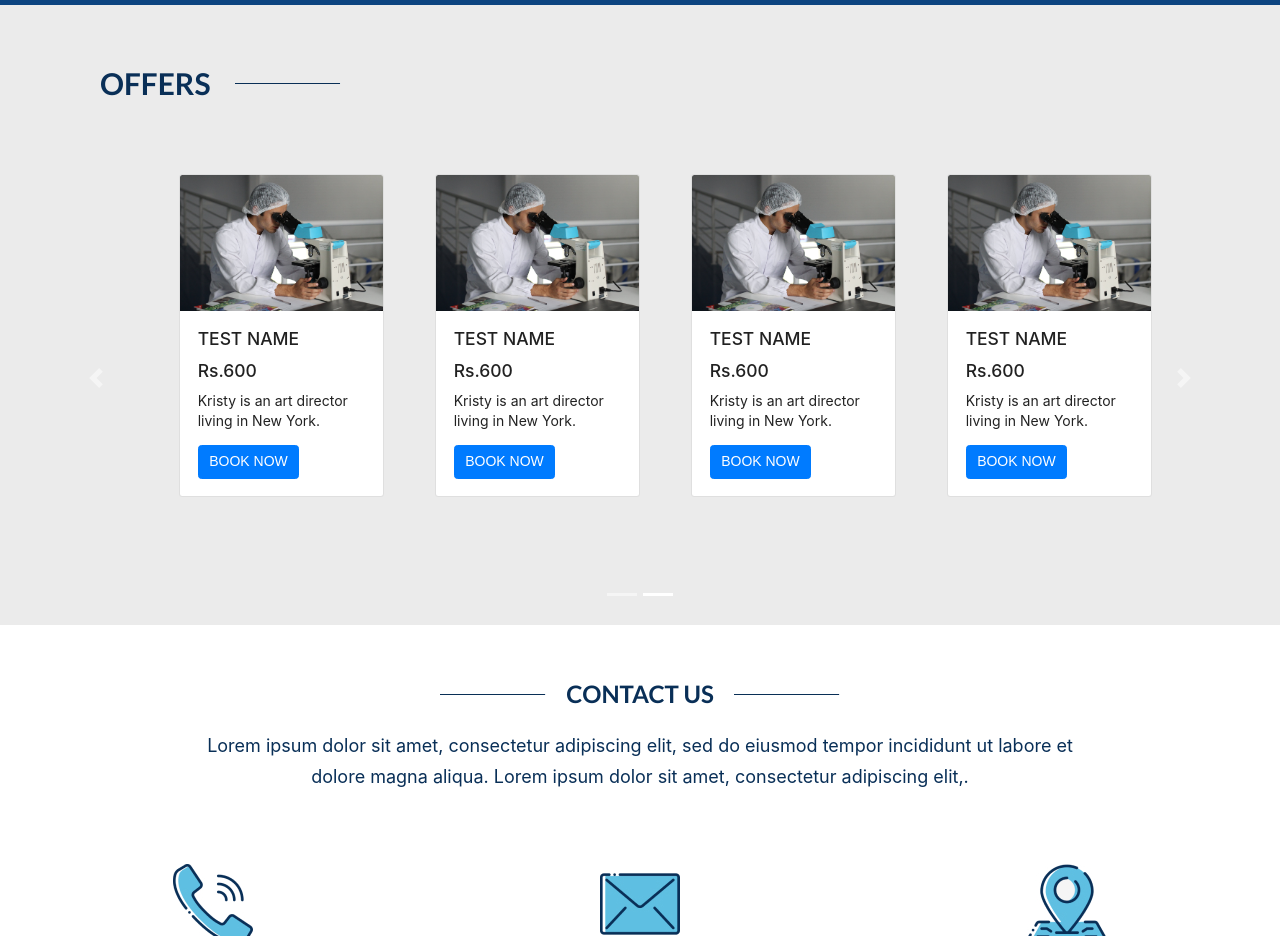
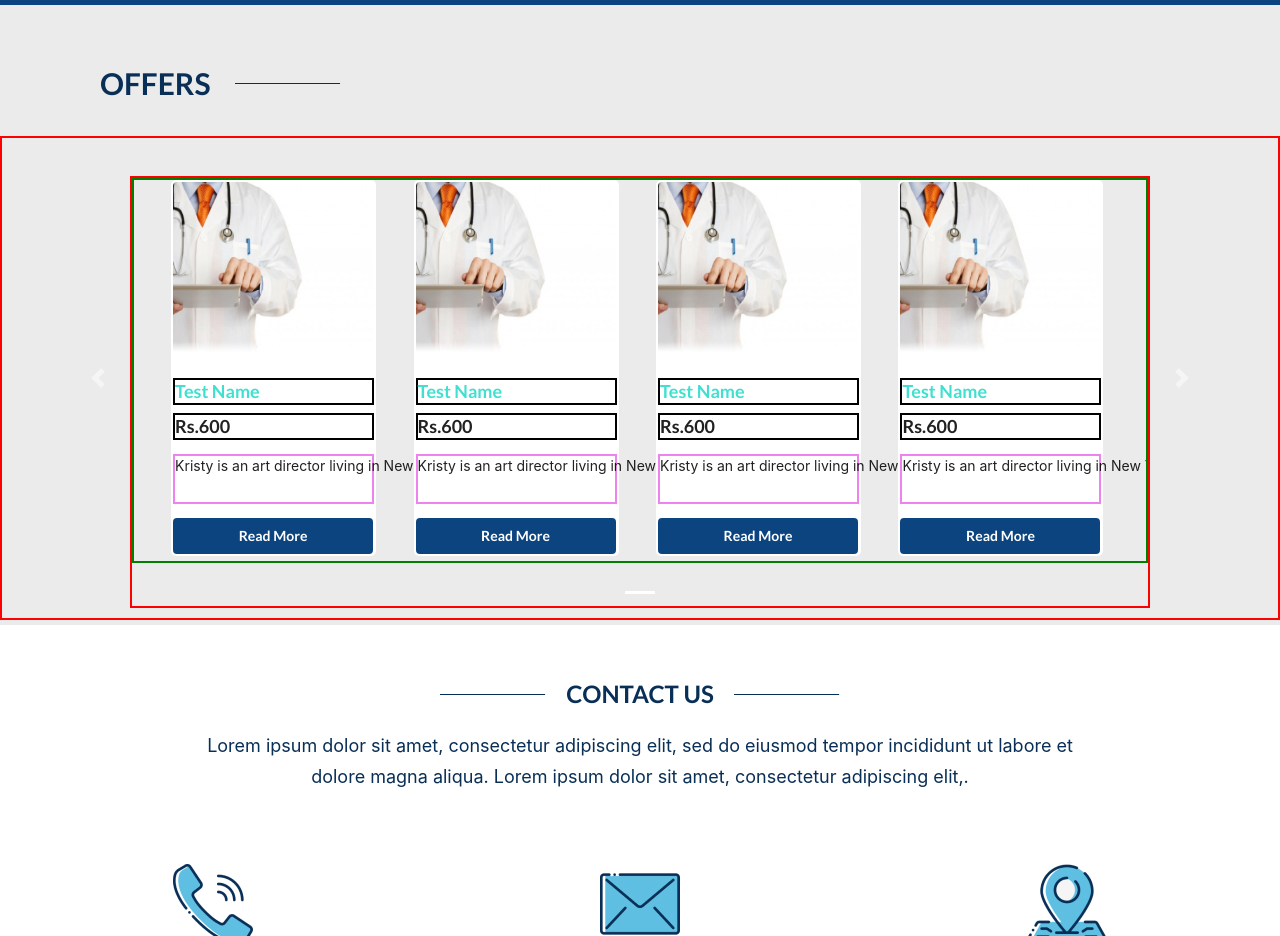
Before and after one commit to RohitGeddam-tech/Aashirvad, a React (Create React App) app: page / in a window 1280 px wide. Shown: the part 2000-2936 px from the top of the page. Built offline with nearby package versions, Linux system fonts and the light colour scheme.

Commit message:
new commit

```diff
--- a/package.json
+++ b/package.json
@@ -7,6 +7,7 @@
     "@testing-library/jest-dom": "^5.11.9",
     "@testing-library/react": "^11.2.5",
     "@testing-library/user-event": "^12.6.3",
+    "gh-pages": "^3.1.0",
     "react": "^17.0.1",
     "react-bootstrap": "^1.4.3",
     "react-dom": "^17.0.1",
--- a/src/Components/CSS/AboutUs.css
+++ b/src/Components/CSS/AboutUs.css
@@ -10,7 +10,6 @@
     align-items: center;
     justify-content: space-evenly;
   }
-
 
   .imgbox{
     display: flex;
@@ -33,7 +32,6 @@
     display: flex;
     flex-flow: column;
   }
-
 
   h3.h{
     text-align: start;
--- a/src/Components/CSS/Header.css
+++ b/src/Components/CSS/Header.css
@@ -7,6 +7,7 @@ header{
     position: fixed;
     z-index: 99;
   }
+
 
   .brand-name{
     padding: 15px 15px;
--- a/src/Components/CSS/Home.css
+++ b/src/Components/CSS/Home.css
@@ -27,8 +27,9 @@
 }
 
 .itemsize{
+  margin-left: 5%;
+  margin-top: 50px;
   width: 90%;
-  height: 100%;
 }
 
   .det{
@@ -75,8 +76,8 @@
 
   .mobdet{
     margin-left: 5%;
-    margin-top: 25%;
-    height: 100%;
+    margin-top: 5%;
+    height: 400px;
     width: 90%;
     background: rgba(255, 255, 255, 0.8);
     display: flex;
--- a/src/Components/CSS/Offers.css
+++ b/src/Components/CSS/Offers.css
@@ -5,6 +5,7 @@
     height: 620px;
     background: #EBEBEB;
 }
+
 
 .intr{
     display: flex;
@@ -34,6 +35,9 @@
     width: 20%;
     height: fit-content;
     margin-left: 5%;
+    position: relative;
+    box-sizing: border-box;
+    border-radius: 5px;
 }
 
 .carouselflow{
@@ -41,6 +45,7 @@
     height: 90%;
     margin-left: 10%;
     margin-top: 3%;
+    border: 2px solid red;
 }
 
 .carouselsize{
@@ -48,6 +53,78 @@
     height: 78%;
     display: flex;
     margin-top: 20px;
+    border: 2px solid red;
+}
+
+/* .cardoverload{
+    display: block;
+    width: 90%;
+    height: 80%;
+    margin-left: 4%;
+    overflow-x: hidden;
+    box-sizing: border-box;
+} */
+
+.deskoffersdisp{
+    display: block;
+    width: 100%;
+    height: 90%;
+    overflow-x: hidden;
+    box-sizing: border-box;
+    border: 2px solid green;
+}
+
+.deskofferdispscroll::-webkit-scrollbar{
+    display: none;
+}
+
+.deskofferdisp::-webkit-scrollbar{
+    display: none;
+}
+
+.deskoffersdispscroll{
+    display: block;
+    white-space: nowrap;
+    overflow-x: scroll;
+    scrollbar-width: none;
+}
+
+.deskoffersmobpic{
+    display: inline-block;
+    position: relative;
+    margin-left: 3.7%;
+    box-sizing: border-box;
+    border-radius: 5px;
+    width: 205px;
+    height: 100%;
+    border: 2px solid white;
+    background: white;
+}
+
+.deskoffersmobpic img{
+    width: 200px;
+    height: 170px;
+}
+
+.deskoffersmobpic p{
+    font-size: 14px;
+    border: 2px solid violet;
+    height: 50px;
+    display: flex;
+    flex-wrap: wrap;
+}
+
+.deskoffersmobpic h3{
+    font-size: 18px;
+    color: turquoise;
+    border: 2px solid black;
+    margin-bottom: 0 !important;
+}
+
+.deskoffersmobpic h4{
+    font-size: 18px;
+    border: 2px solid black;
+    margin-top: 8px !important;
 }
 
 /*mob view starts*/
@@ -70,7 +147,46 @@
     height: 60%;
 }
 
+.offersdisp{
+    display: block;
+    width: 90%;
+    height: 90%;
+    overflow-x: hidden;
+    box-sizing: border-box;
+}
 
+.offerdispscroll::-webkit-scrollbar{
+    display: none;
+}
+
+.offerdisp::-webkit-scrollbar{
+    display: none;
+}
+
+.offersdispscroll{
+    display: block;
+    white-space: nowrap;
+    overflow-x: scroll;
+    scrollbar-width: none;
+}
+
+.offersmobpic{
+    display: inline-block;
+    position: relative;
+    margin-left: 10%;
+    margin-top: 10px;
+    box-sizing: border-box;
+    border-radius: 5px;
+    width: 255px;
+    height: 375px;
+    border: 2px solid white;
+    background: white;
+}
+
+.offersmobpic img{
+    width: 250px;
+    height: 170px;
+}
 /*mob view ends*/
 
 /*Offers page ends*/
--- a/src/Components/CSS/Services.css
+++ b/src/Components/CSS/Services.css
@@ -5,6 +5,7 @@
     width: 100%;
     background-color: #0c4480;
   }
+
 
   .intro{
     height: 35%;
--- a/src/Components/Header.js
+++ b/src/Components/Header.js
@@ -32,7 +32,7 @@ const MobileList =()=>{
                     setActive(!isActive);
                 }}
             >
-                {isActive ? <i className='big x icon'></i> : <i className='bars icon'></i>}
+                {isActive ? <i className='big x icon'></i> : <i className='large bars icon'></i>}
             </a>
             {isActive && <div className='navbtn'>
                 <a className='item itemname' style={{color: 'rgba(123, 127, 140, 0.5)' }}> About Us</a>
@@ -47,6 +47,30 @@ const MobileList =()=>{
     )
 }
 
+const MobList=()=>{
+    const [isClicked, setClicked] = useState(false);
+    return(
+        <>
+            <a
+                className='big bars icon'
+                onClick={()=>{
+                    setClicked(!isClicked);
+                }}
+            >
+                {isClicked ? <i className='big x icon'></i> : <i className='big bars icon'></i>}
+            </a>
+            {isClicked && <div className='navmobbtn'>
+                <a className='item itemname' style={{color: 'rgba(123, 127, 140, 0.5)' }}> About Us</a>
+                <a className='item itemname' style={{color: 'rgba(123, 127, 140, 0.5)'}}> Services</a>
+                <a className='item itemname' style={{color: 'rgba(123, 127, 140, 0.5)'}}> Pathological Equipments</a>
+                <a className='item itemname' style={{color: 'rgba(123, 127, 140, 0.5)'}}> Contact Us</a>
+                <div class="itembtn">
+                    <button class="ui button">BOOK AN APPOINTMENT</button>
+                </div>
+            </div>}
+        </>
+    )
+}
 
 const Header = () => {
     const[isMobile, setMobile] = useState(
@@ -57,6 +81,15 @@ const Header = () => {
             setMobile(window.matchMedia('(max-width:750px)').matches)
         })
     })
+
+    // const[isView, setView] = useState(
+    //     window.matchMedia('(max-width:404px)').matches
+    // );
+    // useEffect(()=>{
+    //     window.addEventListener('resize', ()=>{
+    //         setView(window.matchMedia('(max-width:404px)').matches)
+    //     })
+    // })
 
     return (
         <header>
--- a/src/Components/Home.js
+++ b/src/Components/Home.js
@@ -33,10 +33,11 @@ const MobList = () => {
     )
 }
 
+
 const Mobile = () => {
     return (
         <Carousel className='homecarousel'>
-            <Carousel.Item class='itemsize'>
+            <Carousel.Item className='itemsize'>
             <div className='mobdet'>
                 <h3 className='mobh'>Banner Title</h3>
                 <div className='mobdata'>
--- a/src/Components/MultiCarosel.js
+++ b/src/Components/MultiCarosel.js
@@ -1,99 +1,44 @@
 import React from 'react';
-import scrn from './Photos/offers.jpg';
+import scrn from './Photos/offers2.jpg';
 import Carousel from 'react-bootstrap/Carousel';
 import Card from 'react-bootstrap/Card';
-import { Button, CardDeck } from 'react-bootstrap';
 
 const MultiCarouselPage = () => {
     return (
-        <Carousel className='carouselsize'>
+      <Carousel className='carouselsize'>
         <Carousel.Item className='carouselflow'>
-        <Card className='cardsize'>
-          <Card.Img className='smallimgincard' variant='top' src={scrn} />
-          <Card.Body>
-            <Card.Title>TEST NAME</Card.Title>
-            <Card.Title>Rs.600</Card.Title>
-            <Card.Text>  Kristy is an art director living in New York.</Card.Text>
-            <Button variant='primary'>BOOK NOW</Button>
-          </Card.Body>
-        </Card>
-
-        <Card className='cardsize'>
-          <Card.Img className='smallimgincard' variant='top' src={scrn} />
-          <Card.Body>
-            <Card.Title>TEST NAME</Card.Title>
-            <Card.Title>Rs.600</Card.Title>
-            <Card.Text>  Kristy is an art director living in New York.</Card.Text>
-            <Button variant='primary'>BOOK NOW</Button>
-          </Card.Body>
-        </Card>
-
-        <Card className='cardsize'>
-          <Card.Img className='smallimgincard' variant='top' src={scrn} />
-          <Card.Body>
-            <Card.Title>TEST NAME</Card.Title>
-            <Card.Title>Rs.600</Card.Title>
-            <Card.Text>  Kristy is an art director living in New York.</Card.Text>
-            <Button variant='primary'>BOOK NOW</Button>
-          </Card.Body>
-        </Card>
-
-        <Card className='cardsize'>
-          <Card.Img className='smallimgincard' variant='top' src={scrn} />
-          <Card.Body>
-            <Card.Title>TEST NAME</Card.Title>
-            <Card.Title>Rs.600</Card.Title>
-            <Card.Text>  Kristy is an art director living in New York.</Card.Text>
-            <Button variant='primary'>BOOK NOW</Button>
-          </Card.Body>
-        </Card>
-
-        </Carousel.Item>
-
-        {/* <Carousel.Item>
-          {Cards}
-        </Carousel.Item> */}
-
-        <Carousel.Item className='carouselflow'>
-        <Card className='cardsize'>
-          <Card.Img className='smallimgincard' variant='top' src={scrn} />
-          <Card.Body>
-            <Card.Title>TEST NAME</Card.Title>
-            <Card.Title>Rs.600</Card.Title>
-            <Card.Text>  Kristy is an art director living in New York.</Card.Text>
-            <Button variant='primary'>BOOK NOW</Button>
-          </Card.Body>
-        </Card>
-
-        <Card className='cardsize'>
-          <Card.Img className='smallimgincard' variant='top' src={scrn} />
-          <Card.Body>
-            <Card.Title>TEST NAME</Card.Title>
-            <Card.Title>Rs.600</Card.Title>
-            <Card.Text>  Kristy is an art director living in New York.</Card.Text>
-            <Button variant='primary'>BOOK NOW</Button>
-          </Card.Body>
-        </Card>
-
-        <Card className='cardsize'>
-          <Card.Img className='smallimgincard' variant='top' src={scrn} />
-          <Card.Body>
-            <Card.Title>TEST NAME</Card.Title>
-            <Card.Title>Rs.600</Card.Title>
-            <Card.Text>  Kristy is an art director living in New York.</Card.Text>
-            <Button variant='primary'>BOOK NOW</Button>
-          </Card.Body>
-        </Card>
-
-        <Card className='cardsize'>
-          <Card.Img className='smallimgincard' variant='top' src={scrn} />
-          <Card.Body>
-            <Card.Title>TEST NAME</Card.Title>
-            <Card.Title>Rs.600</Card.Title>
-            <Card.Text>  Kristy is an art director living in New York.</Card.Text>
-            <Button variant='primary'>BOOK NOW</Button>
-          </Card.Body>
-        </Card>
+        <div className='deskoffersdisp'>
+            <div className='deskoffersdispscroll'>
+                <div className='deskoffersmobpic'>
+                    <img src={scrn}/>
+                    <h3>Test Name</h3>
+                    <h4>Rs.600</h4>
+                    <p>Kristy is an art director living in New York.</p>
+                    <a className='ui button btnread'>Read More</a>
+                </div>
+                <div className='deskoffersmobpic'>
+                    <img src={scrn}/>
+                    <h3>Test Name</h3>
+                    <h4>Rs.600</h4>
+                    <p>Kristy is an art director living in New York.</p>
+                    <a className='ui button btnread'>Read More</a>
+                </div>
+                <div className='deskoffersmobpic'>
+                    <img src={scrn}/>
+                    <h3>Test Name</h3>
+                    <h4>Rs.600</h4>
+                    <p>Kristy is an art director living in New York.</p>
+                    <a className='ui button btnread'>Read More</a>
+                </div>
+                <div className='deskoffersmobpic'>
+                    <img src={scrn}/>
+                    <h3>Test Name</h3>
+                    <h4>Rs.600</h4>
+                    <p>Kristy is an art director living in New York.</p>
+                    <a className='ui button btnread'>Read More</a>
+                </div>
+            </div>
+        </div>
         </Carousel.Item>
       </Carousel>
     )
--- a/src/Components/Offers.js
+++ b/src/Components/Offers.js
@@ -6,11 +6,64 @@ import Carousel from 'react-bootstrap/Carousel';
 import Card from 'react-bootstrap/Card';
 import { Button, CardDeck } from 'react-bootstrap';
 import MultiCarouselPage from './MultiCarosel';
+import heart from './Photos/heart1.jpg';
+
+const Scrollmob = () => {
+  return(
+    <div className='offersdisp'>
+            <div className='offersdispscroll'>
+                <div className='offersmobpic'>
+                    <img src={scrn}/>
+                    <h3>Test Name</h3>
+                    <h4>Rs.600</h4>
+                    <p>Kristy is an art director living in New York.</p>
+                    <a className='ui button btnread'>Read More</a>
+                </div>
+                <div className='offersmobpic'>
+                    <img src={scrn}/>
+                    <h3>Test Name</h3>
+                    <h4>Rs.600</h4>
+                    <p>Kristy is an art director living in New York.</p>
+                    <a className='ui button btnread'>Read More</a>
+                </div>
+                <div className='offersmobpic'>
+                    <img src={scrn}/>
+                    <h3>Test Name</h3>
+                    <h4>Rs.600</h4>
+                    <p>Kristy is an art director living in New York.</p>
+                    <a className='ui button btnread'>Read More</a>
+                </div>
+                <div className='offersmobpic'>
+                    <img src={scrn}/>
+                    <h3>Test Name</h3>
+                    <h4>Rs.600</h4>
+                    <p>Kristy is an art director living in New York.</p>
+                    <a className='ui button btnread'>Read More</a>
+                </div>
+            </div>
+        </div>
+  )
+}
+
 
 const Mobile = () => {
   return (
     <Carousel className='carouselsize'>
         <Carousel.Item className='mobcarouselflow'>
+        {/* <Card className='mobcardsize'>
+          <Card.Img className='imgincard' variant='top' src={scrn} />
+          <Card.Body>
+            <Card.Title>TEST NAME</Card.Title>
+            <Card.Title>Rs.600</Card.Title>
+            <Card.Text>  Kristy is an art director living in New York.</Card.Text>
+            <Button variant='primary'>BOOK NOW</Button>
+          </Card.Body>
+        </Card>  */}
+        <Scrollmob />
+
+        </Carousel.Item>
+
+        {/* <Carousel.Item className='mobcarouselflow'>
         <Card className='mobcardsize'>
           <Card.Img className='imgincard' variant='top' src={scrn} />
           <Card.Body>
@@ -20,19 +73,7 @@ const Mobile = () => {
             <Button variant='primary'>BOOK NOW</Button>
           </Card.Body>
         </Card>
-        </Carousel.Item>
-
-        <Carousel.Item className='mobcarouselflow'>
-        <Card className='mobcardsize'>
-          <Card.Img className='imgincard' variant='top' src={scrn} />
-          <Card.Body>
-            <Card.Title>TEST NAME</Card.Title>
-            <Card.Title>Rs.600</Card.Title>
-            <Card.Text>  Kristy is an art director living in New York.</Card.Text>
-            <Button variant='primary'>BOOK NOW</Button>
-          </Card.Body>
-        </Card>
-        </Carousel.Item>
+        </Carousel.Item> */}
       </Carousel>
   )
 }
--- a/src/Components/Services.js
+++ b/src/Components/Services.js
@@ -22,6 +22,7 @@ const List = () => {
         </div>
     )
 }
+
 
 const DeskList = () => {
     return (
```
Also changed, not shown: 1 other file (tests, documents, lock files or other folders).
